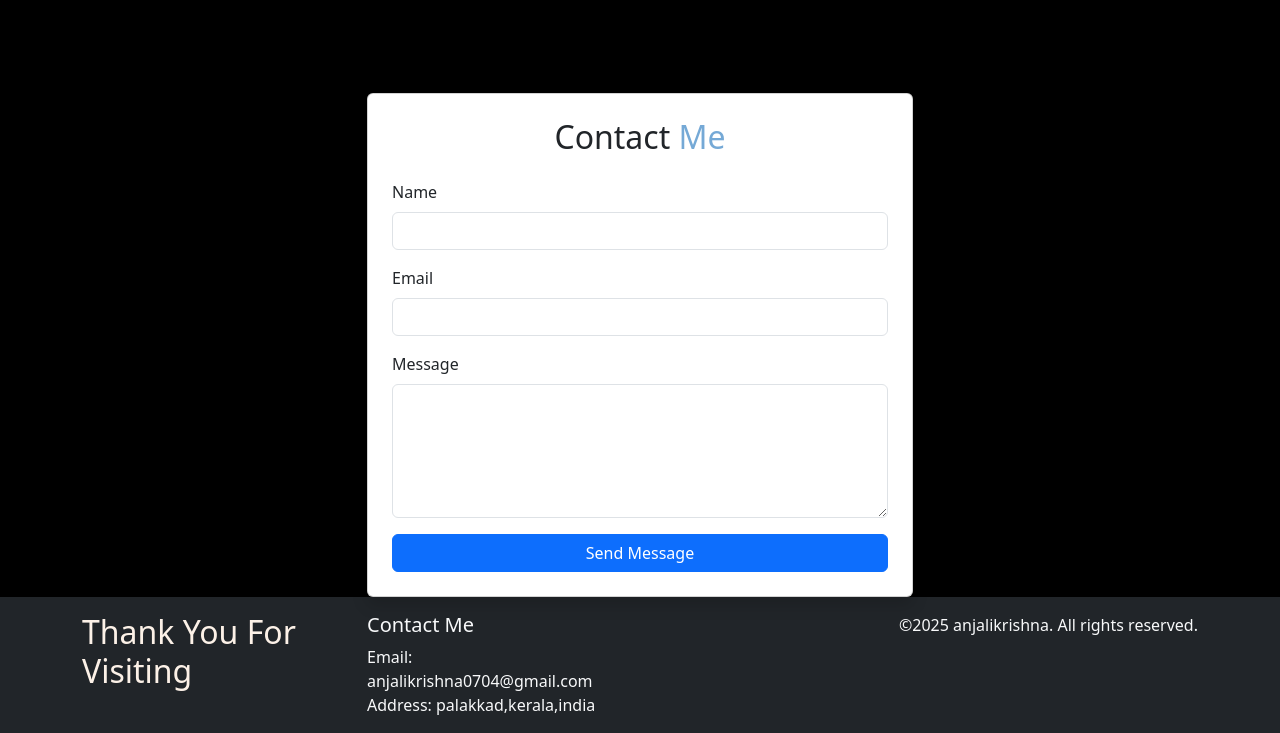
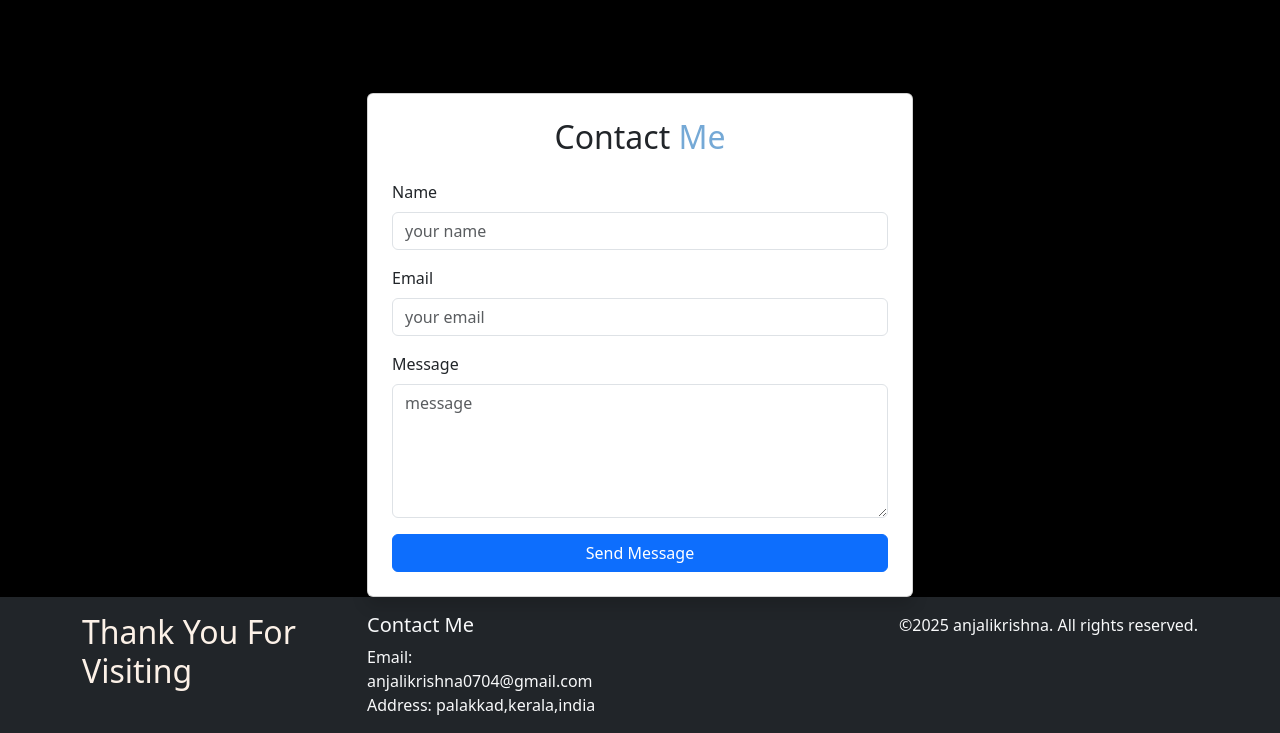
Before and after one commit to Anjalikrishna04/portfolio, a plain HTML site: page index.html in a window 1280 px wide. Shown: the part 3136-3869 px from the top of the page. Drawn offline with nearby package versions, Linux system fonts and the light colour scheme.

Commit message:
completed

```diff
--- a/index.html
+++ b/index.html
@@ -225,18 +225,18 @@
                   <!-- Name Field -->
                   <div class="mb-3">
                     <label for="name" class="form-label">Name</label>
-                    <input type="text" class="form-control" id="name" name="name" required>
+                    <input type="text" class="form-control" id="name" name="name"  placeholder="your name" required>
                   </div>
                   <!-- Email Field -->
                   <div class="mb-3">
                     <label for="email" class="form-label">Email</label>
-                    <input type="email" class="form-control" id="email" name="email" required>
+                    <input type="email" class="form-control" id="email" name="email" placeholder="your email" required>
                   </div>
 
                   <!-- Message Field -->
                   <div class="mb-3">
                     <label for="message" class="form-label">Message</label>
-                    <textarea class="form-control" id="message" name="message" rows="5" required></textarea>
+                    <textarea class="form-control" id="message" name="message" rows="5" placeholder="message" required></textarea>
                   </div>
                   <!-- Submit Button -->
                   <div class="d-grid">
```
